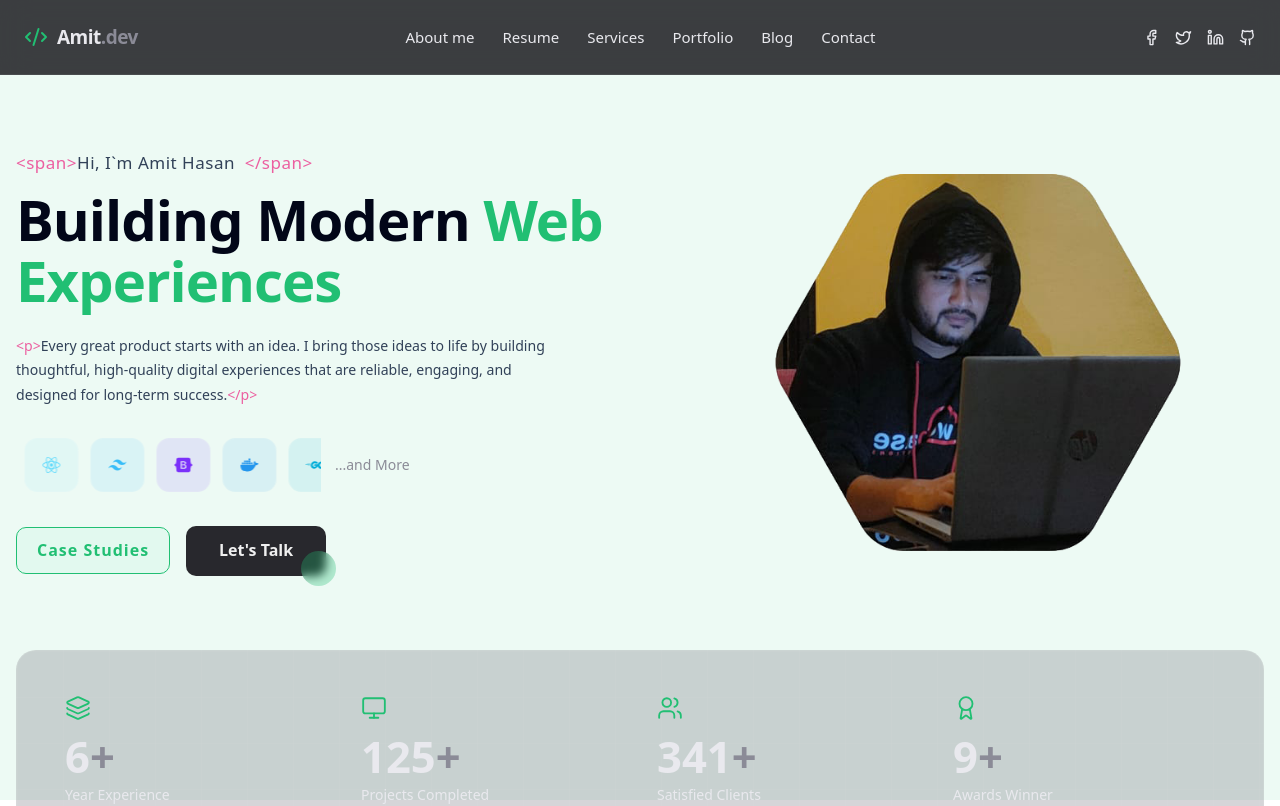
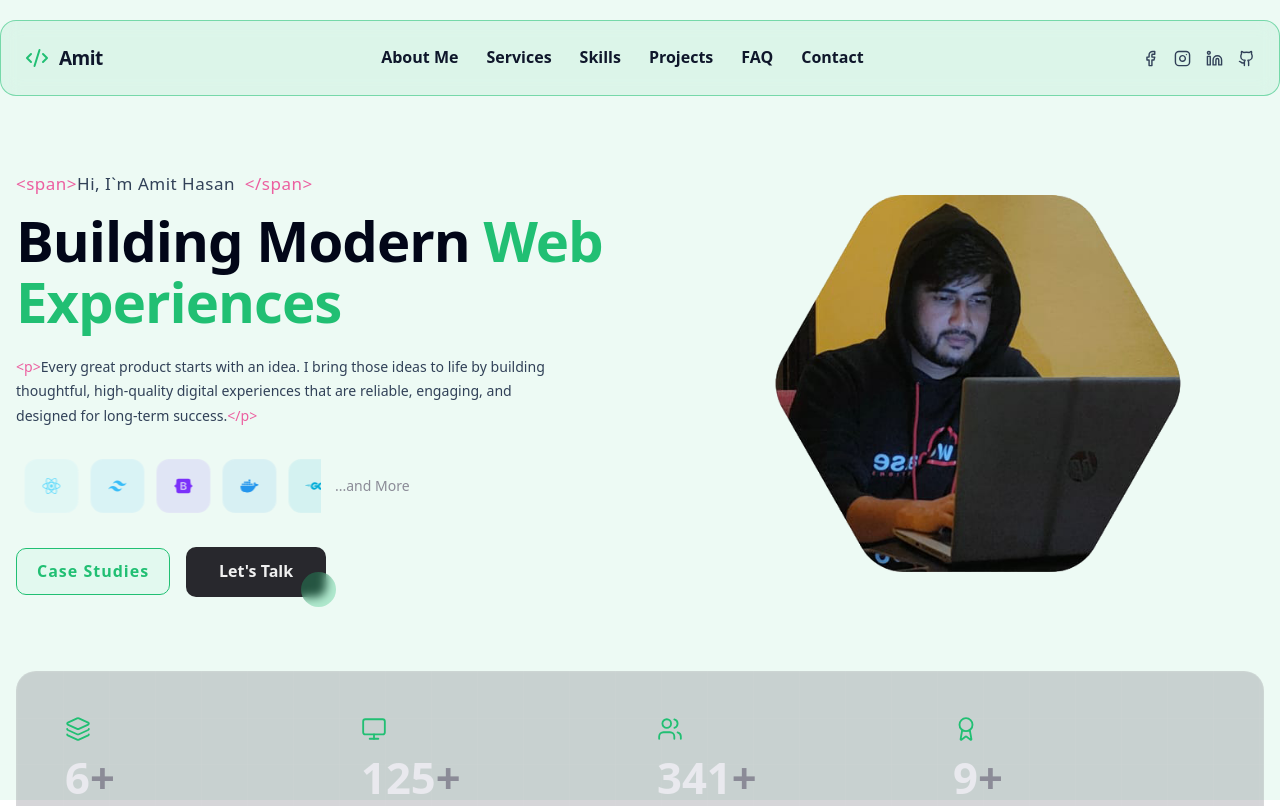
Before and after one commit to coderamit01/portfolio, a Next.js app: page / in a window 1280 px wide. Shown: the top 806 px of the page. Built offline with nearby package versions, Linux system fonts and the light colour scheme; a web font is replaced by a local one.

Commit message:
update nav bar design

```diff
--- a/src/app/layout.tsx
+++ b/src/app/layout.tsx
@@ -11,20 +11,20 @@ const jetbrainsMono = JetBrains_Mono({
 });
 
 export const metadata: Metadata = {
-  title: "Amit.dev — Senior Full Stack Web & App Developer",
+  title: "Amit Hasan — Full Stack Web & App Developer",
   description:
-    "Portfolio of Amit, a senior full stack web & app developer specializing in React, Node.js, Angular, and modern web solutions.",
+    "Portfolio of Amit, a full stack web developer specializing in React, Node.js, Angular, and modern web solutions.",
   keywords: [
     "full stack developer",
     "web developer",
     "react",
-    "node.js",
+    "next.js",
     "portfolio",
   ],
   openGraph: {
-    title: "Amit.dev — Senior Full Stack Web & App Developer",
+    title: "Amit Hasan — Full Stack Web Developer",
     description:
-      "Portfolio of Amit, a senior full stack web & app developer.",
+      "Portfolio of Amit, a full stack web developer.",
     type: "website",
   },
 };
--- a/src/components/Navbar.tsx
+++ b/src/components/Navbar.tsx
@@ -6,6 +6,7 @@ import { Code2, Menu, X } from "lucide-react";
 import { NAV_LINKS, SOCIALS } from "@/src/lib/data";
 import { useActiveSection } from "@/src/hooks/useActiveSection";
 import { cn } from "@/src/lib/utils";
+import Link from "next/link";
 
 const SECTION_IDS = NAV_LINKS.map((l) => l.href.slice(1));
 
@@ -14,65 +15,67 @@ export function Navbar() {
   const active = useActiveSection(SECTION_IDS);
 
   return (
-    <header className="sticky top-0 z-50 border-b border-border bg-[var(--header)] backdrop-blur-[14px]">
-      <div className="mx-auto flex h-[74px] w-full max-w-[1300px] items-center gap-5 px-6">
+    <header className="w-full max-w-7xl mx-auto sticky top-0 z-50 border-b bg-[#21bf7314] backdrop-blur-[10px] border border-[#21bf738a] rounded-2xl mt-5">
+      <div className="flex h-18.5 items-center gap-5 px-6">
+        {/* Logo */}
+        <Link
+          href="#top"
+          className="flex flex-none items-center gap-x-2.5 text-[19px] font-bold tracking-[-0.5px]"
+        >
+          <Code2 className="text-accent" size={24} />
+          <span className="text-slate-900">
+            Amit
+          </span>
+        </Link>
+
+        {/* Desktop nav */}
+        <nav className="hidden flex-1 items-center justify-center gap-7 whitespace-nowrap text-[16px] text-slate-900 font-semibold nav:flex">
+          {NAV_LINKS.map((link) => {
+            const isActive = active === link.href.slice(1);
+            return (
+              <Link
+                key={link.href}
+                href={link.href}
+                className={cn(
+                  "transition-colors duration-200 text-slate-900 hover:text-accent",
+                  isActive ? "text-accent" : "text-slate-900",
+                )}
+              >
+                {link.label}
+              </Link>
+            );
+          })}
+        </nav>
+
+        {/* Socials + theme toggle */}
+        <div className="ml-auto flex flex-none items-center gap-3.75">
+          <div className="hidden items-center gap-3.75 sm:flex">
+            {SOCIALS.map(({ label, href, icon: Icon }) => (
+              <Link
+                key={label}
+                href={href}
+                aria-label={label}
+                target="_blank"
+                className="flex text-slate-700 transition-colors duration-200 hover:text-accent"
+              >
+                <Icon size={17} className="text-slate-700" />
+              </Link>
+            ))}
+          </div>
+        </div>
+
         {/* Mobile menu trigger */}
         <button
           type="button"
           aria-label="Toggle menu"
           aria-expanded={open}
           onClick={() => setOpen((v) => !v)}
-          className="flex h-[46px] w-[46px] flex-none items-center justify-center rounded-xl border border-border bg-card2 text-text transition-colors duration-200 hover:border-accent hover:text-accent nav:hidden"
+          className="flex h-11.5 w-11.5 flex-none items-center justify-center rounded-xl border border-border bg-card2 text-text transition-colors duration-200 hover:border-accent hover:text-accent nav:hidden"
         >
           {open ? <X size={20} /> : <Menu size={20} />}
         </button>
+      </div>
 
-        {/* Logo */}
-        <a
-          href="#top"
-          className="flex flex-none items-center gap-[9px] text-[19px] font-bold tracking-[-0.5px]"
-        >
-          <Code2 className="text-accent" size={24} />
-          <span>
-            Amit<span className="text-muted">.dev</span>
-          </span>
-        </a>
-
-        {/* Desktop nav */}
-        <nav className="hidden flex-1 items-center justify-center gap-7 whitespace-nowrap text-[15px] nav:flex">
-          {NAV_LINKS.map((link) => {
-            const isActive = active === link.href.slice(1);
-            return (
-              <a
-                key={link.href}
-                href={link.href}
-                className={cn(
-                  "transition-colors duration-200 hover:text-accent",
-                  isActive ? "text-text" : "text-muted",
-                )}
-              >
-                {link.label}
-              </a>
-            );
-          })}
-        </nav>
-
-        {/* Socials + theme toggle */}
-        <div className="ml-auto flex flex-none items-center gap-[15px]">
-          <div className="hidden items-center gap-[15px] sm:flex">
-            {SOCIALS.map(({ label, href, icon: Icon }) => (
-              <a
-                key={label}
-                href={href}
-                aria-label={label}
-                className="flex text-muted transition-colors duration-200 hover:text-accent"
-              >
-                <Icon size={17} />
-              </a>
-            ))}
-          </div>
-        </div>
-      </div>
 
       {/* Mobile dropdown */}
       <AnimatePresence>
@@ -84,19 +87,19 @@ export function Navbar() {
             transition={{ duration: 0.25 }}
             className="overflow-hidden border-t border-border nav:hidden"
           >
-            <div className="flex flex-col px-6 pb-[18px] pt-[10px]">
+            <div className="flex flex-col px-6 pb-4.5 pt-2.5">
               {NAV_LINKS.map((link, i) => (
-                <a
+                <Link
                   key={link.href}
                   href={link.href}
                   onClick={() => setOpen(false)}
                   className={cn(
-                    "py-[11px] text-text",
+                    "py-2.75 text-slate-900! font-semibold",
                     i < NAV_LINKS.length - 1 && "border-b border-border",
                   )}
                 >
                   {link.label}
-                </a>
+                </Link>
               ))}
             </div>
           </motion.nav>
--- a/src/lib/data.ts
+++ b/src/lib/data.ts
@@ -16,6 +16,7 @@ import {
   Twitter,
   Linkedin,
   Github,
+  Instagram,
 } from "lucide-react";
 import type {
   BlogPost,
@@ -33,19 +34,19 @@ import type {
 } from "@/src/types";
 
 export const NAV_LINKS: NavLink[] = [
-  { label: "About me", href: "#about" },
-  { label: "Resume", href: "#resume" },
+  { label: "About Me", href: "#about" },
   { label: "Services", href: "#services" },
-  { label: "Portfolio", href: "#portfolio" },
-  { label: "Blog", href: "#blog" },
+  { label: "Skills", href: "#skills" },
+  { label: "Projects", href: "#projects" },
+  { label: "FAQ", href: "#faq" },
   { label: "Contact", href: "#contact" },
 ];
 
 export const SOCIALS: SocialLink[] = [
-  { label: "Facebook", href: "#", icon: Facebook },
-  { label: "X", href: "#", icon: Twitter },
-  { label: "LinkedIn", href: "#", icon: Linkedin },
-  { label: "GitHub", href: "#", icon: Github },
+  { label: "Facebook", href: "https://www.facebook.com/procoderamit/", icon: Facebook },
+  { label: "X", href: "https://www.instagram.com/procoderamit/", icon: Instagram },
+  { label: "LinkedIn", href: "https://www.linkedin.com/in/procoderamit/", icon: Linkedin },
+  { label: "GitHub", href: "https://github.com/coderamit01", icon: Github },
 ];
 
 /** Roles cycled through by the typewriter effect in the hero headline. */
```
